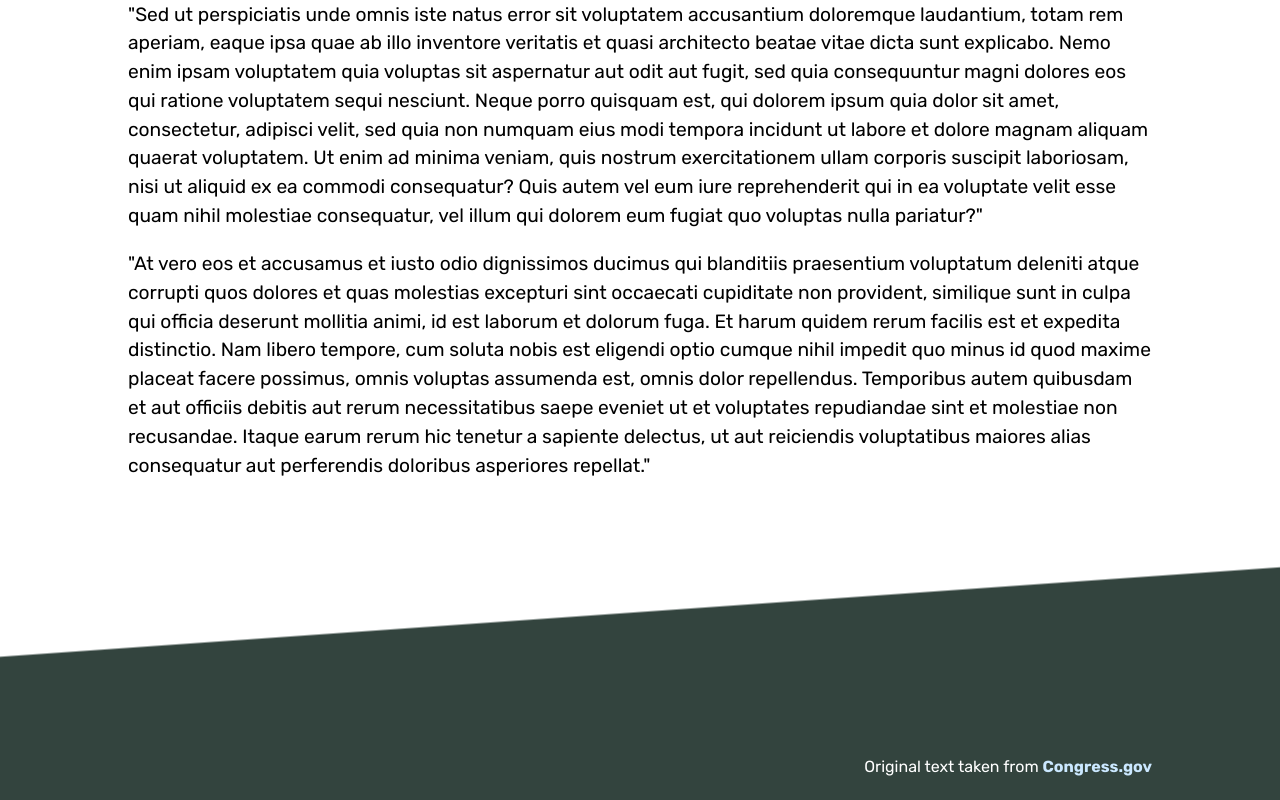
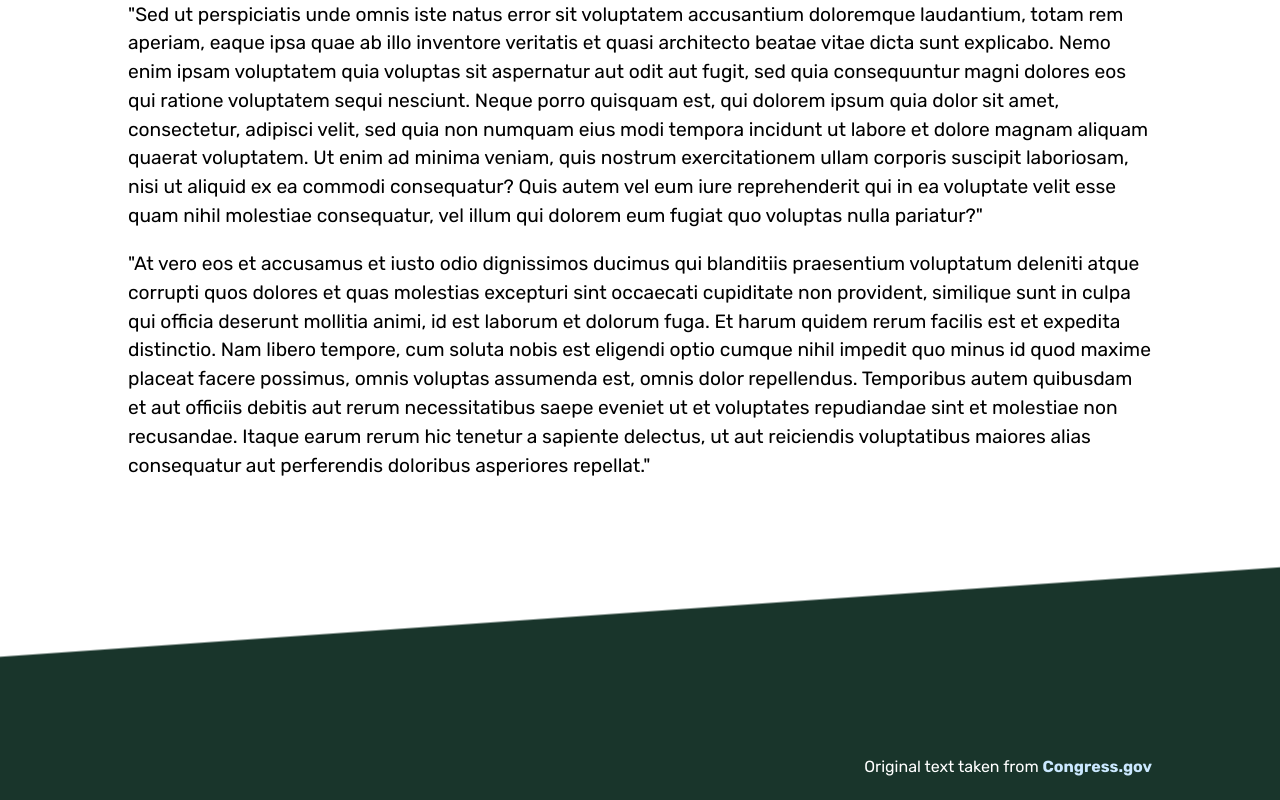
Before and after one commit to colekins/read-the-gnd, a React (Create React App) app: page / in a window 1280 px wide. Shown: the part 1425-2225 px from the top of the page. Built offline with nearby package versions, Linux system fonts and the light colour scheme.

Commit message:
Update footer color

```diff
--- a/src/components/Footer.css
+++ b/src/components/Footer.css
@@ -6,7 +6,7 @@ footer {
   background-image: linear-gradient(
     176deg,
     rgba(255, 255, 255, 0) 40%,
-    rgb(51, 68, 62) calc(40% + 2px)
+    rgb(25, 53, 43) calc(40% + 2px)
   );
   display: flex;
   flex-direction: column;
```
